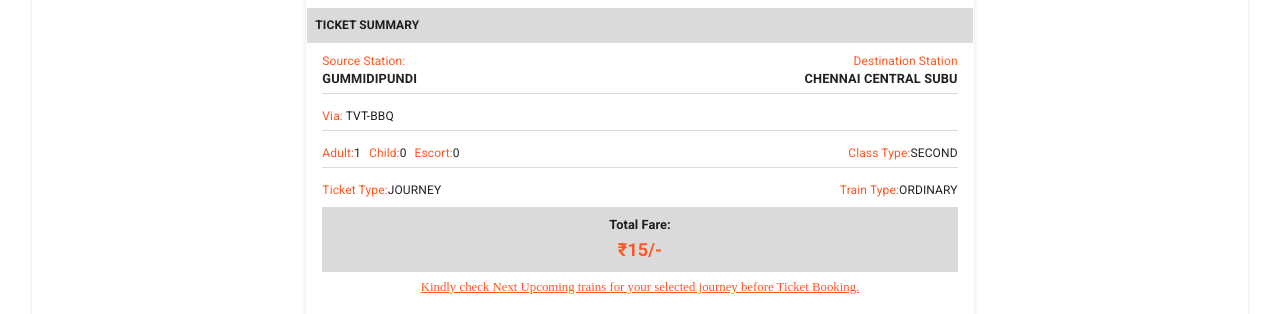
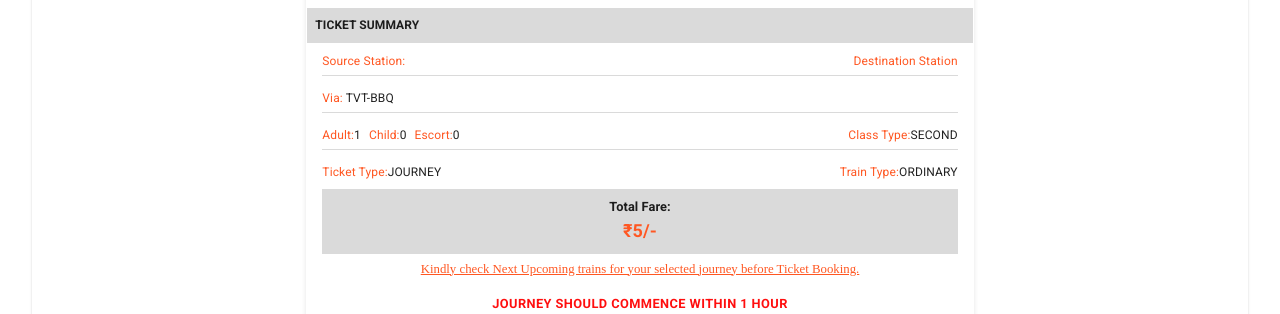
Before and after one commit to Rahul-Dev24/UTS-FrontEnd, a React (Vite) app: page /getFare in a window 1280 px wide. Shown: the part 434-748 px from the top of the page. Built offline with nearby package versions, Linux system fonts and the light colour scheme; no server answers; a web font is replaced by a local one.

Commit message:
Add files via upload

```diff
--- a/src/Components/getFare/GetFare.tsx
+++ b/src/Components/getFare/GetFare.tsx
@@ -1,4 +1,4 @@
-import { useState } from "react";
+import { useEffect, useState } from "react";
 import "./GetFare.css";
 import {
   Box,
@@ -52,8 +52,27 @@ const GetFare = () => {
   const [trainClass, setTrainClass] = useState("SECOND");
   const [paymentType, setPaymentType] = useState("RWALLET");
   const [availConcession, setAvailConcession] = useState(false);
-  // const [amount, setAmount] = useState(15);
-  let amount = 15;
+  const [source, setSource] = useState<any>();
+  const [distination, setDistination] = useState<any>();
+  const [amount, setAmount] = useState<number>(15);
+
+
+  useEffect(() => {
+    setAmount(5 * adult)
+  }, [adult]);
+
+
+  useEffect(() => {
+    const src = sessionStorage.getItem("source");
+    const dst = sessionStorage.getItem("destination");
+    if (src && dst) {
+      setSource(JSON.parse(src));
+      setDistination(JSON.parse(dst));
+    }
+    if (source?.name == "Gummidipundi" || source?.name == "Ponneri" && distination?.name == "Gummidipundi" || distination?.name == "Ponneri") setAmount(5);
+  }, [])
+
+
   return (
     <div className="fareContainer">
       <Nav language={false} />
@@ -330,12 +349,12 @@ const GetFare = () => {
                     >
                       <Typography variant="body2">
                         <p style={{ color: "#ff5722" }}>Source Station:</p>
-                        <h4 style={{ fontSize: "0.8rem" }}>GUMMIDIPUNDI</h4>
+                        <h4 style={{ fontSize: "0.8rem" }}>{source?.name?.toUpperCase()}</h4>
                       </Typography>
                       <Typography variant="body2" sx={{ textAlign: "right" }}>
                         <p style={{ color: "#ff5722" }}>Destination Station</p>
                         <h4 style={{ fontSize: "0.8rem" }}>
-                          CHENNAI CENTRAL SUBU
+                          {distination?.name?.toUpperCase()}
                         </h4>
                       </Typography>
                     </div>
```
